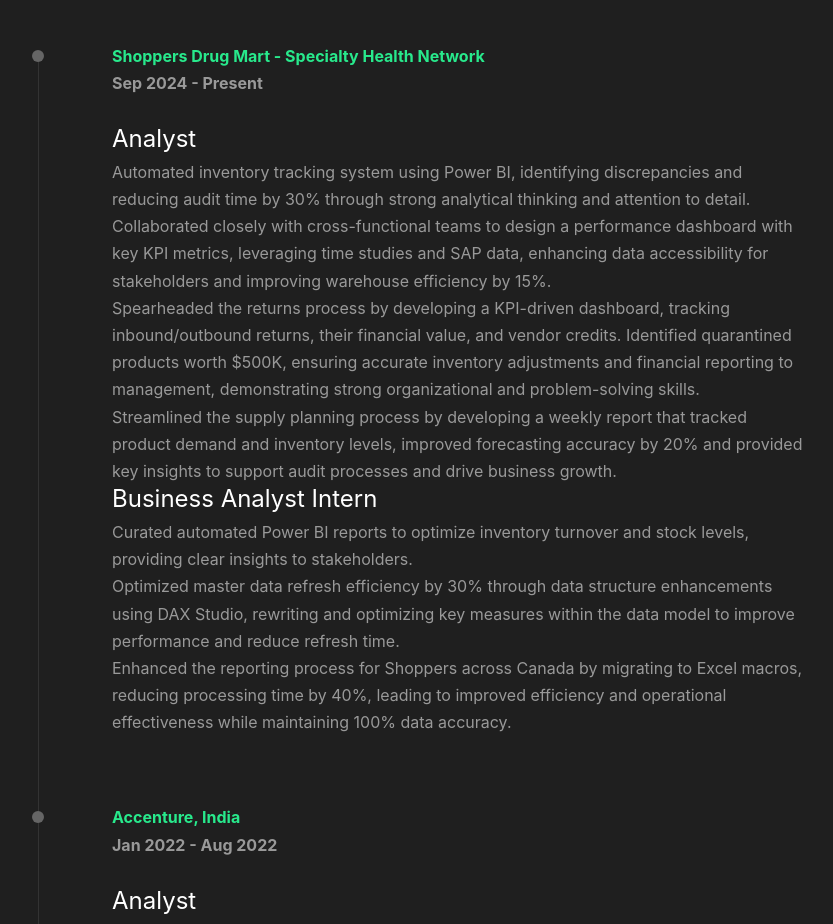
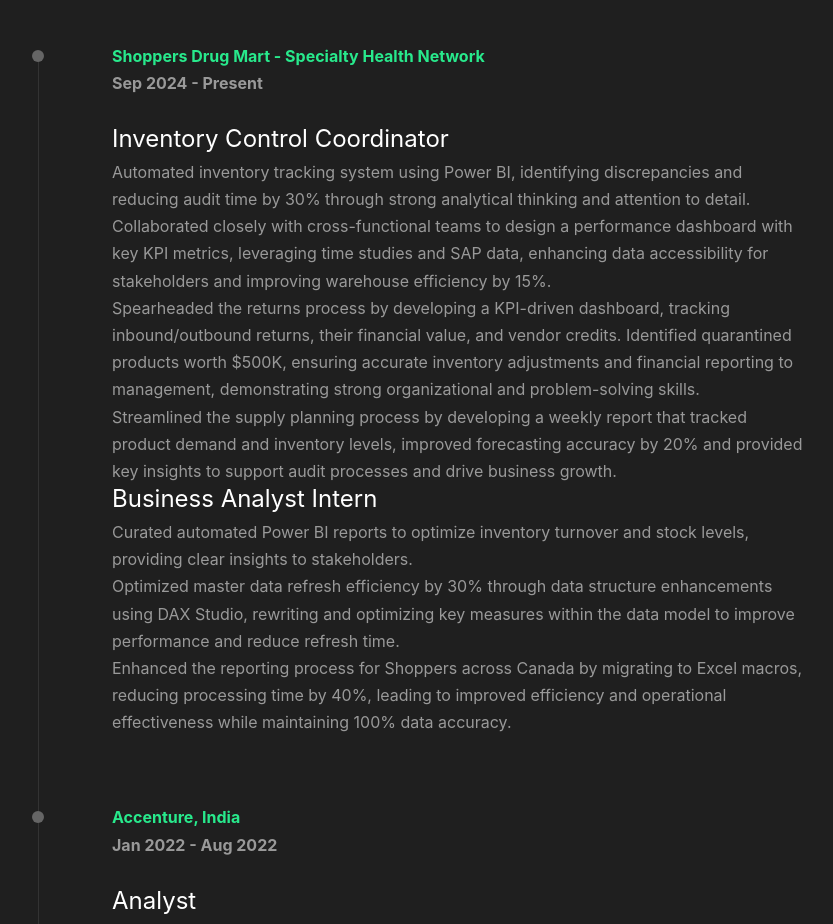
Before and after one commit to MAAQUIB04/Next-portfolio, a Next.js app: page / in a window 1280 px wide. Shown: the part 1854-2778 px from the top of the page, without its empty margins (382-1215 px from the left). Built offline with nearby package versions, Linux system fonts and the light colour scheme.

Commit message:
Resume - Change

```diff
--- a/component/ResumeSection.jsx
+++ b/component/ResumeSection.jsx
@@ -24,7 +24,7 @@
                 <strong>Sep 2024 - Present</strong>
               </span>
             </div>
-            <h2><strong>Analyst</strong></h2>
+            <h2><strong>Inventory Control Coordinator</strong></h2>
             <ul>
               <li>Automated inventory tracking system using Power BI, identifying discrepancies and reducing audit time by 30% through strong analytical thinking and attention to detail.</li>
               <li>Collaborated closely with cross-functional teams to design a performance dashboard with key KPI metrics, leveraging time studies and SAP data, enhancing data accessibility for stakeholders and improving warehouse efficiency by 15%.</li>
```
